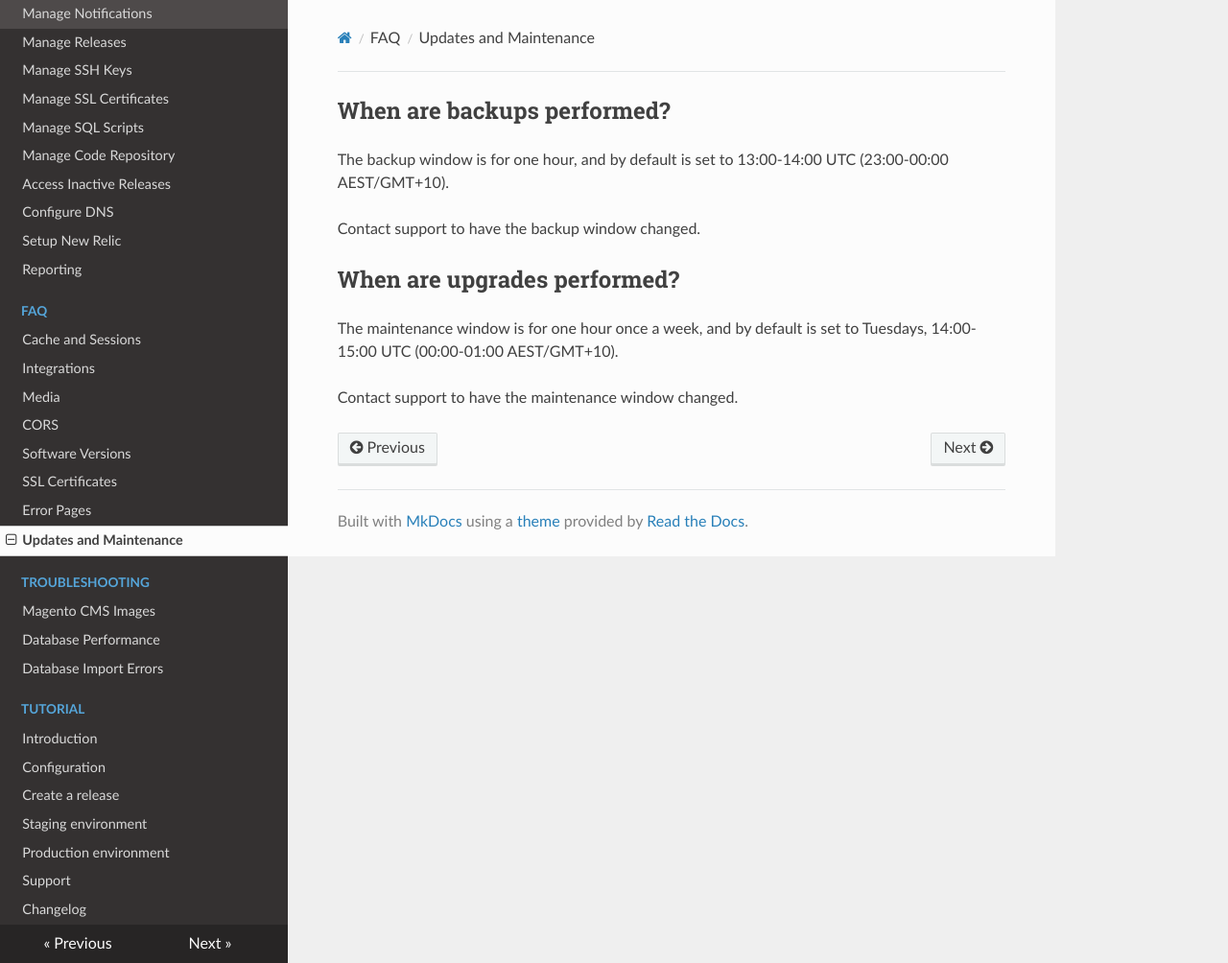
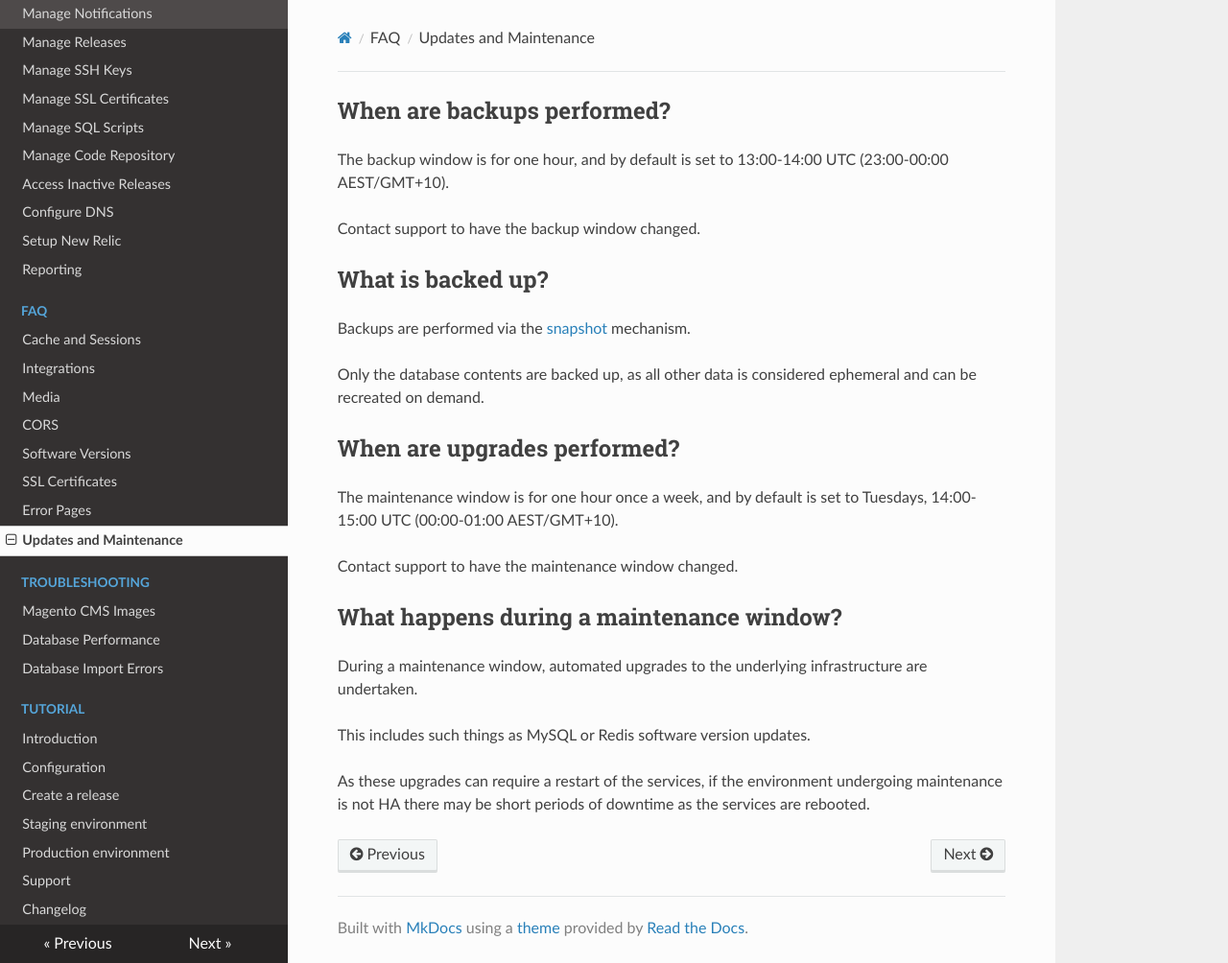
Before and after one commit to anchor/fleet-magento-docs, an MkDocs documentation site: the page built from docs/faq/updates-and-maintenance.md, in a window 1280 px wide and 1004 px high. Shown: the whole window at 96% size. Built offline with MkDocs 1.6.1, drawn with Linux system fonts in a browser that asks for light colours; nearby versions of some CDN libraries; old or Windows-style settings are respelled for this version of MkDocs.

Commit message:
Add some more detail on what happens during backup and maintenance windows

```diff
--- a/docs/faq/updates-and-maintenance.md
+++ b/docs/faq/updates-and-maintenance.md
@@ -1,11 +1,27 @@
+
 ## When are backups performed?
 
 The backup window is for one hour, and by default is set to 13:00-14:00 UTC (23:00-00:00 AEST/GMT+10).
 
 Contact support to have the backup window changed.
 
+## What is backed up?
+
+Backups are performed via the [snapshot](how-to/manage-snapshots/) mechanism.
+
+Only the database contents are backed up, as all other data is considered ephemeral and can be recreated on demand.
+
 ## When are upgrades performed?
 
 The maintenance window is for one hour once a week, and by default is set to Tuesdays, 14:00-15:00 UTC (00:00-01:00 AEST/GMT+10).
 
 Contact support to have the maintenance window changed.
+
+## What happens during a maintenance window?
+
+During a maintenance window, automated upgrades to the underlying infrastructure are undertaken.
+
+This includes such things as MySQL or Redis software version updates.
+
+As these upgrades can require a restart of the services, if the environment undergoing maintenance
+is not HA there may be short periods of downtime as the services are rebooted.
```
